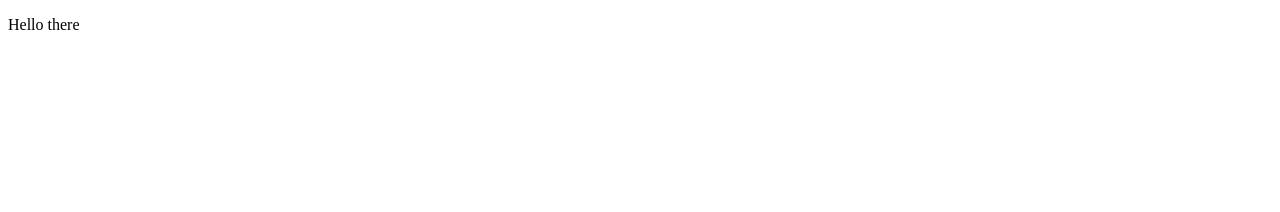
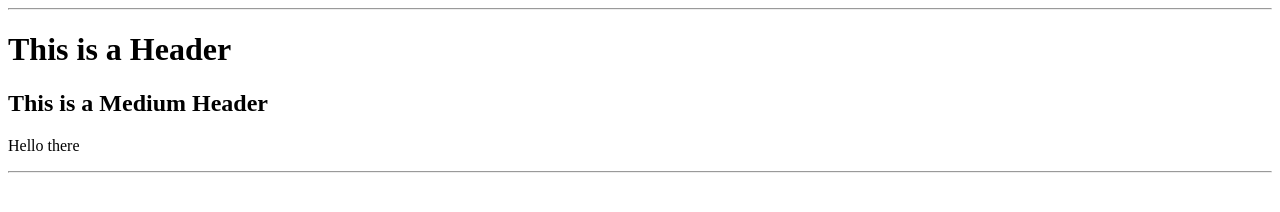
Before and after one commit to tadkadesistyle/tadkadesistyle.github.io, a plain HTML site: page index.html in a window 1280 px wide. Drawn offline with Linux system fonts and the light colour scheme.

Commit message:
Update index.html

```diff
--- a/index.html
+++ b/index.html
@@ -3,5 +3,11 @@
 <head>
   <title>Post to Google Sheet Demo</title>
 </head>
+<BODY BGCOLOR="FFFFFF">
+  <HR>
+ <H1>This is a Header</H1>
+<H2>This is a Medium Header</H2>
   <p> Hello there </p>
+  <HR>
+  </BODY>
 </html>
```
